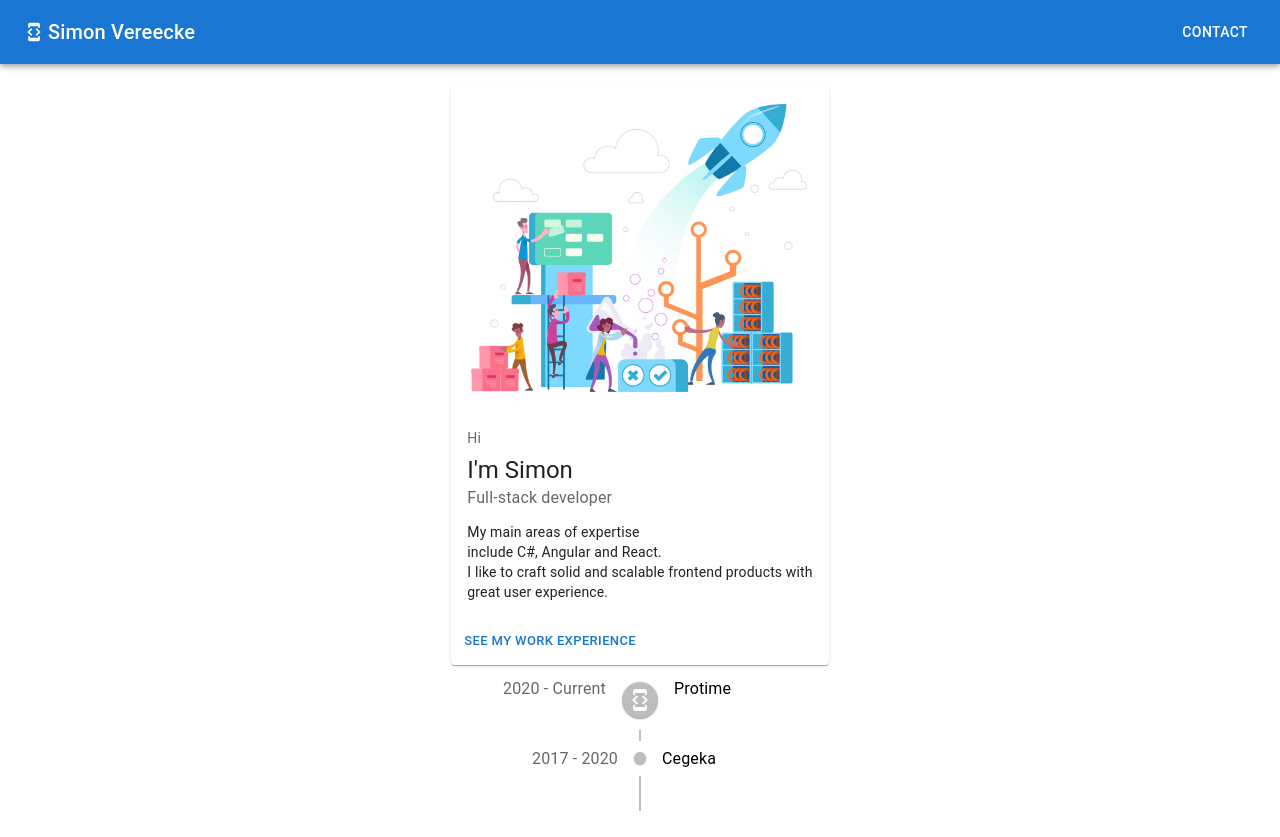
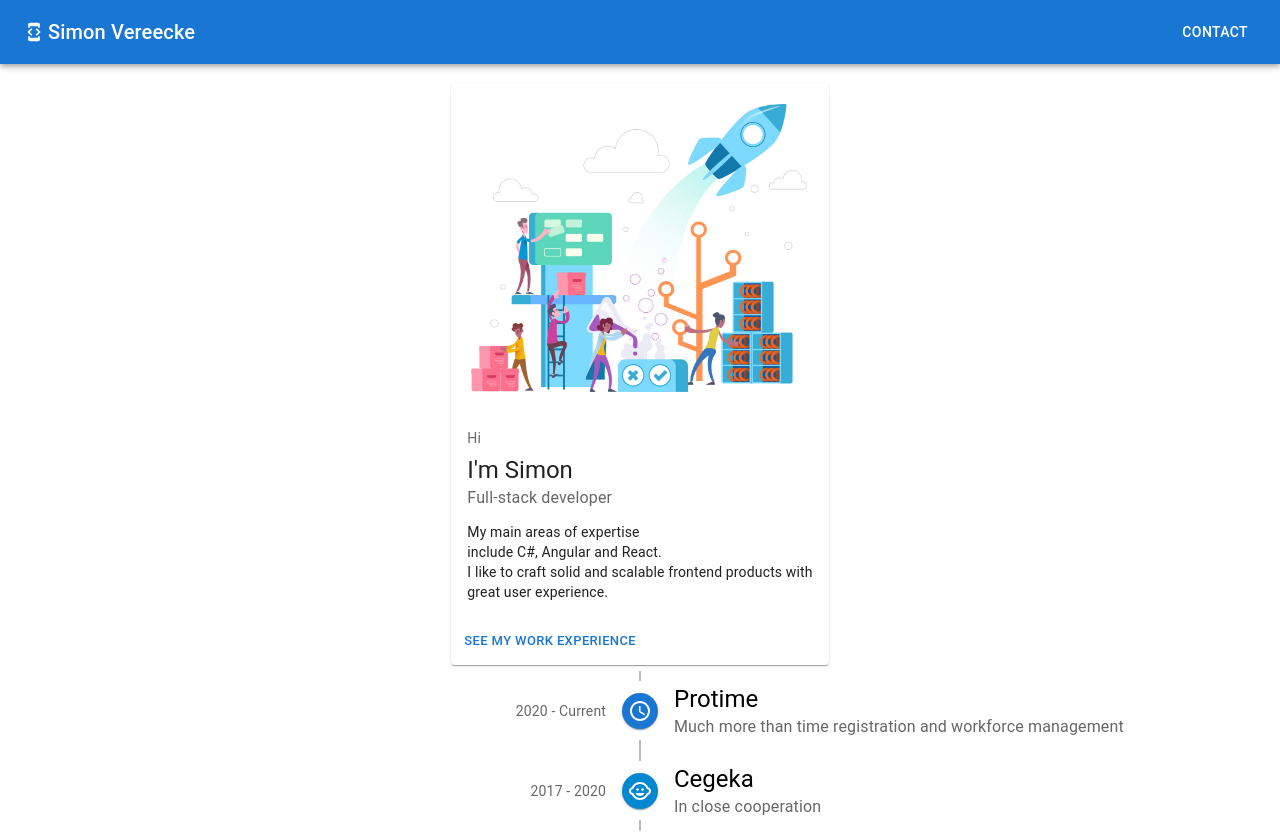
Before and after one commit to Simplify4Me2/my-awesome-website, a React (Create React App) app in the folder my-resume-react-app/: page / in a window 1280 px wide. Built offline with nearby package versions, Linux system fonts and the light colour scheme.

Commit message:
timeline styling

```diff
--- a/my-resume-react-app/src/home/career-timeline.tsx
+++ b/my-resume-react-app/src/home/career-timeline.tsx
@@ -8,51 +8,55 @@ import {
   TimelineOppositeContent,
   TimelineSeparator,
 } from "@mui/lab";
-import { DeveloperMode } from "@mui/icons-material";
+import { AccessTime, ChildCare } from "@mui/icons-material";
+import { Typography } from "@mui/material";
 
 
 export const CareerTimeline: React.FC = (props) => {
   return (
     <Timeline position="alternate">
       <TimelineItem>
-        <TimelineOppositeContent color="text.secondary">
+        <TimelineOppositeContent
+          sx={{ m: 'auto 0' }}
+          align="right"
+          variant="body2"
+          color="text.secondary"
+        >
           2020 - Current
         </TimelineOppositeContent>
         <TimelineSeparator>
-          <TimelineDot><DeveloperMode /></TimelineDot>
+          <TimelineConnector />
+          <TimelineDot color="primary">
+            <AccessTime />
+          </TimelineDot>
           <TimelineConnector />
         </TimelineSeparator>
-        <TimelineContent>Protime</TimelineContent>
+        <TimelineContent sx={{ py: '12px', px: 2 }}>
+          <Typography variant="h5" component="span">
+            Protime
+          </Typography>
+          <Typography color="text.secondary">Much more than time registration and workforce management</Typography>
+        </TimelineContent>
       </TimelineItem>
-      {/* <TimelineItem>
-        <TimelineOppositeContent color="text.secondary">
-          10:00 am
+      <TimelineItem>
+        <TimelineOppositeContent
+          sx={{ py: '12px', px: 2 }}
+        >
+          <Typography variant="h5" component="span">
+            Cegeka
+          </Typography>
+          <Typography color="text.secondary">In close cooperation</Typography>
         </TimelineOppositeContent>
         <TimelineSeparator>
-          <TimelineDot />
+          <TimelineConnector />
+          <TimelineDot color="info">
+            <ChildCare />
+          </TimelineDot>
           <TimelineConnector />
         </TimelineSeparator>
-        <TimelineContent>Code</TimelineContent>
-      </TimelineItem> */}
-      {/* <TimelineItem>
-        <TimelineOppositeContent color="text.secondary">
-          2017 - 2020
-        </TimelineOppositeContent>
-        <TimelineSeparator>
-          <TimelineDot />
-          <TimelineConnector />
-        </TimelineSeparator>
-        <TimelineContent>Cegeka</TimelineContent>
-      </TimelineItem> */}
-      <TimelineItem>
-        <TimelineOppositeContent >
-          Cegeka
-        </TimelineOppositeContent>
-        <TimelineSeparator>
-          <TimelineDot />
-          <TimelineConnector />
-        </TimelineSeparator>
-        <TimelineContent color="text.secondary">2017 - 2020</TimelineContent>
+        <TimelineContent sx={{ m: 'auto 0' }}
+          variant="body2"
+          color="text.secondary">2017 - 2020</TimelineContent>
       </TimelineItem>
     </Timeline>
   );
```
